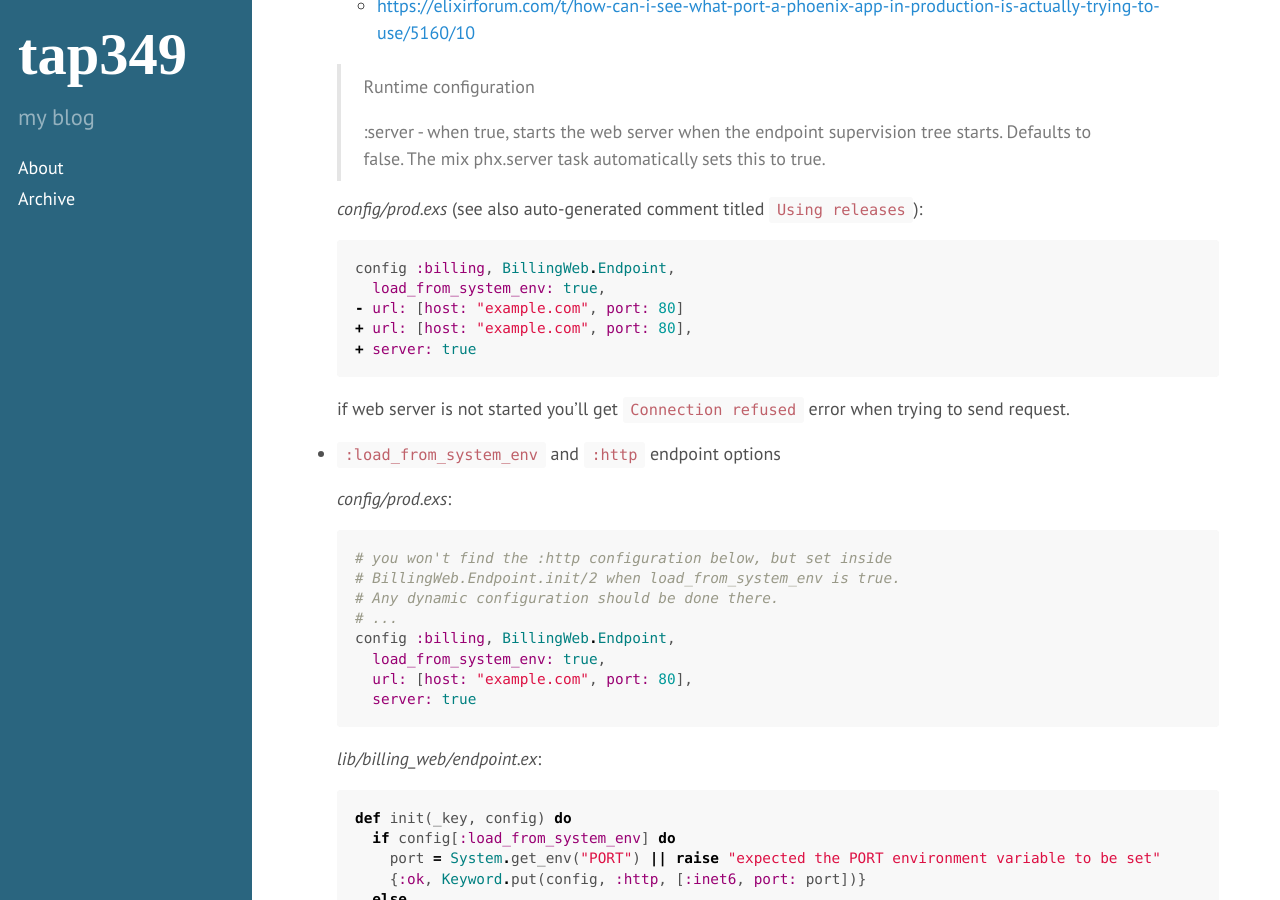
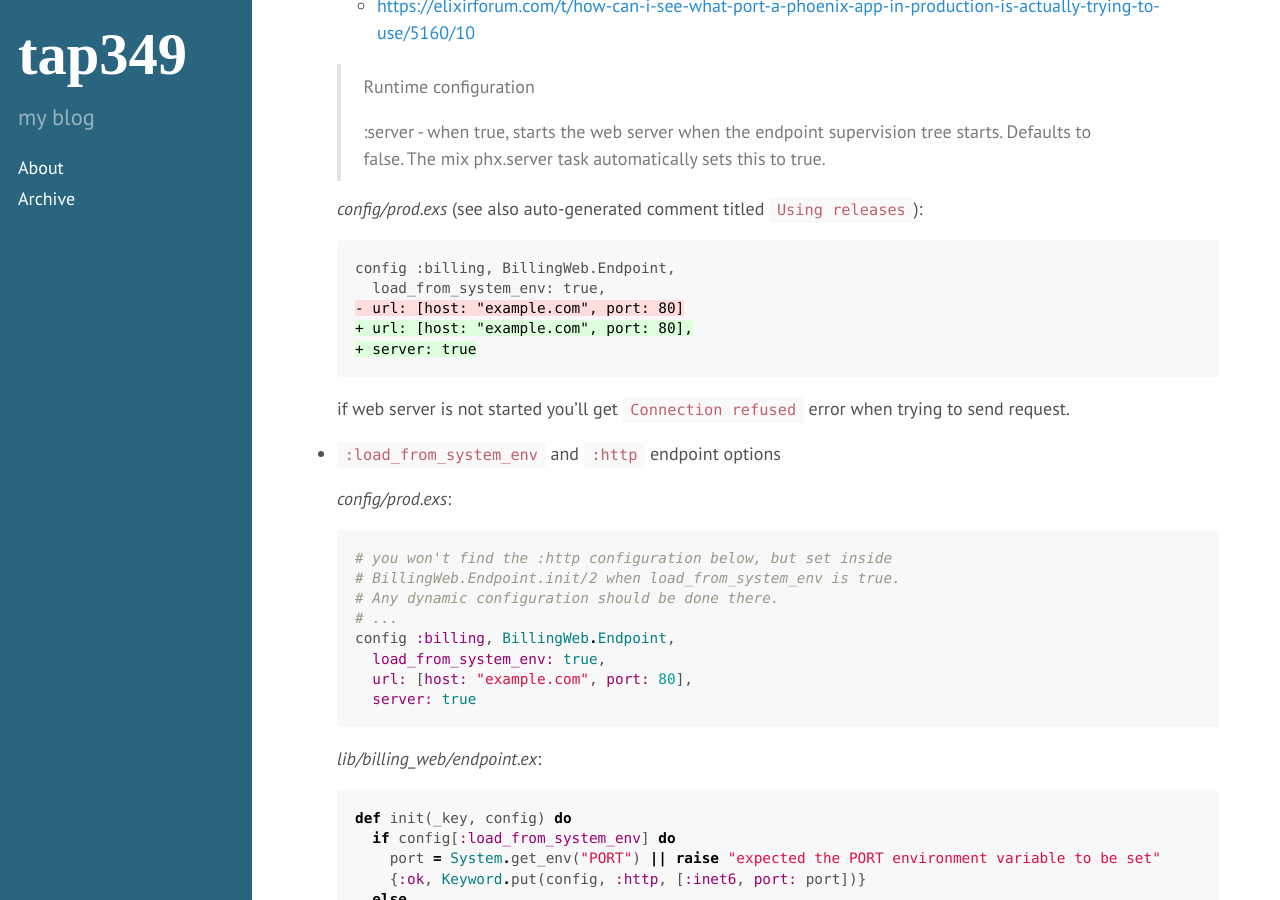
Before and after one commit to tap349/tap349.github.io, a Jekyll site: the page built from _posts/2017-08-02-elixir-deployment.md, in a window 1280 px wide and 900 px high, scrolled down 2597 px. Built offline with Jekyll 4.4.1, drawn with Linux system fonts in a browser that asks for light colours; some of the changed text lies outside the part shown.

Commit message:
update 2017-08-05_19:03:27

````diff
--- a/_posts/2017-08-02-elixir-deployment.md
+++ b/_posts/2017-08-02-elixir-deployment.md
@@ -30,7 +30,7 @@
 
   _config/prod.exs_:
 
-  ```elixir
+  ```diff
   - import_config "config/prod.secret.exs"
   + import_config "/var/prod.secret.exs"
   ```
@@ -104,7 +104,7 @@
 
   _config/prod.exs_ (see also auto-generated comment titled `Using releases`):
 
-  ```elixir
+  ```diff
   config :billing, BillingWeb.Endpoint,
     load_from_system_env: true,
   - url: [host: "example.com", port: 80]
````
